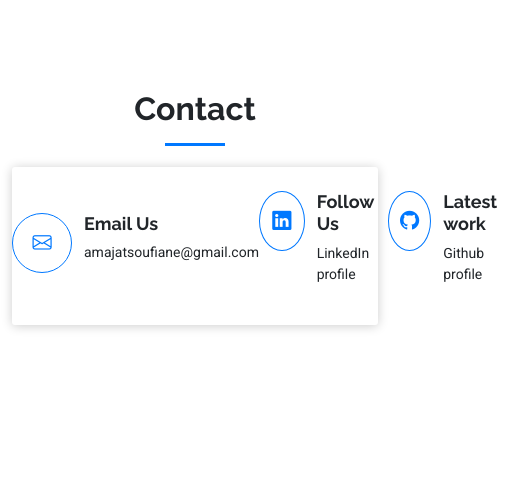
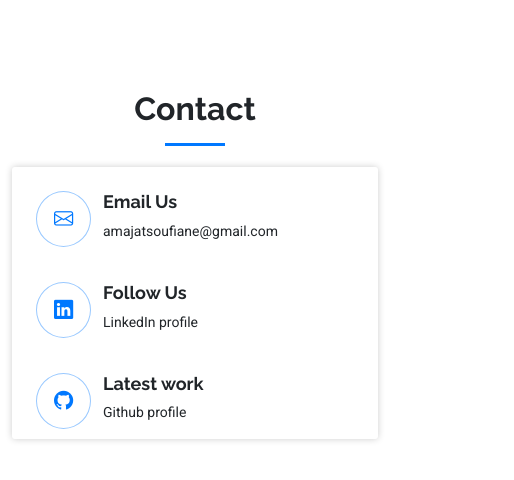
Before and after one commit to soufiane-amt/My-Portfolio, a Next.js app: page / in a window 390 px wide. Shown: the top 480 px of the page, 514 px wide, since content can reach past the window. Built offline with nearby package versions, Linux system fonts and the light colour scheme.

Commit message:
Contact component is in responsive mode

```diff
--- a/src/app/components/Contact.tsx
+++ b/src/app/components/Contact.tsx
@@ -21,11 +21,11 @@ function PhoneContactItem ()
 function EmailContactItem ()
 {
     return (
-        <div className='d-flex '>
+        <div className='d-flex mb-4  my-md-0 pe-2'>
             <div className={`${style.phone_icon} d-flex justify-content-center align-items-center `}>
                 <i className={`bi bi-envelope `}></i>
             </div>
-            <div className='ml-5'>
+            <div className={``}>
                 <h3 className='fw_18_px f_famil_raleway fw-bold'>Email Us</h3>
                 <p className='fw_14_px f_famil_roboto'>amajatsoufiane@gmail.com</p>
             </div>
@@ -36,11 +36,11 @@ function EmailContactItem ()
 function LinkedInContactItem ()
 {
     return (
-        <div className='d-flex'>
+        <div className='d-flex mb-4 my-md-0 pe-2'>
             <div className={`${style.phone_icon} d-flex justify-content-center align-items-center `}>
                 <i className={`bi bi-linkedin `}></i>
             </div>
-            <div className='ml-5'>
+            <div className={``}>
                 <h3 className='fw_18_px f_famil_raleway fw-bold'>Follow Us</h3>
                 <p className='fw_14_px f_famil_roboto'>LinkedIn profile</p>
             </div>
@@ -50,11 +50,11 @@ function LinkedInContactItem ()
 function GithubContactItem ()
 {
     return (
-        <div className='d-flex '>
+        <div className='d-flex my-md-0 pe-3'>
             <div className={`${style.phone_icon} d-flex justify-content-center align-items-center `}>
                 <i className={`bi bi-github `}></i>
             </div>
-            <div className='ml-5'>
+            <div className={``}>
                 <h3 className='fw_18_px f_famil_raleway fw-bold'>Latest work</h3>
                 <p className='fw_14_px f_famil_roboto'>Github profile</p>
             </div>
@@ -69,8 +69,7 @@ function Contact ()
             <div className={`d-flex justify-content-center mb-3`}>
                 <h2 className={`f_famil_raleway text-center section_title`}>Contact</h2>
             </div>
-            <div className={`d-flex justify-content-around align-items-center ${style.contacts_board} py-4`}>
-                {/* <PhoneContactItem/> */}
+        <div className={`d-flex flex-column flex-md-row justify-content-between align-items-lg-center  ${style.contacts_board} pt-4 ps-4 ps-ms-0`}>
                 <EmailContactItem/>
                 <LinkedInContactItem/>
                 <GithubContactItem/>
--- a/src/app/styles/Contact.module.css
+++ b/src/app/styles/Contact.module.css
@@ -1,13 +1,14 @@
 .phone_icon {
     margin-right: 12px;
     border-radius: 50%;
-    width: 60px;
-    height: 60px;
-    border: 1px solid #0078ff;
+    width: 55px;
+    height: 55px;
+    border: 1px solid rgb(0, 120, 255, 0.4);
     color: #0078ff; /* Default color of the icon */
     transition: background-color 0.3s ease, color 0.3s ease;
+    padding-inline: 26px;
+    padding-block: 27px;
   }
-
   .phone_icon i{
     font-size:larger;
   }
@@ -16,6 +17,17 @@
     color: rgb(78, 78, 78);
   } */
 
+  /* @media (max-width: 301px)
+  {
+    .phone_icon {
+      width: 35px;
+      height: 35px;
+    }
+    .phone_icon i{
+      font-size:medium;
+    }
+
+  } */
 
   .phone_icon:hover {
     color: white; /* Icon color on hover */
@@ -24,7 +36,7 @@
   }
 
   .contacts_board{
-    box-shadow: 0px 1px 11px rgba(0, 0, 0, 0.2);
+    box-shadow: 0px 0px 7px rgba(0, 0, 0, 0.2);
     border-radius: 3px;
-    /* margin-block: 20px; */
-}
+    word-break: break-word;
+  }
```
